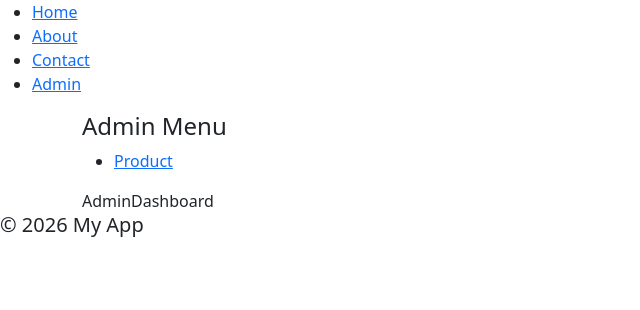
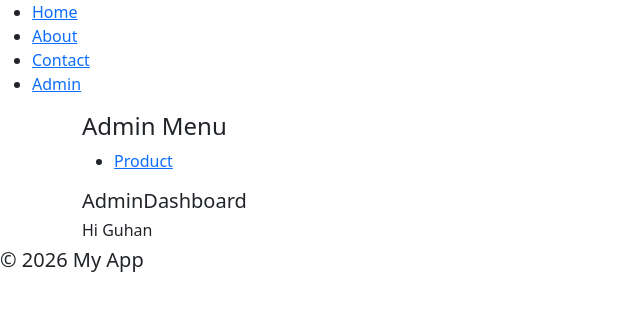
Before and after one commit to guhan0000/React-Revision-DI, a React (Vite) app: page /admin in a window 1280 px wide. Shown: the top 310 px of the page, without its empty margins (0-640 px from the left). Built offline with nearby package versions, Linux system fonts and the light colour scheme.

Commit message:
outlet context added

```diff
--- a/src/data-router-api/layout/AdminLayout.jsx
+++ b/src/data-router-api/layout/AdminLayout.jsx
@@ -1,6 +1,6 @@
 import React from "react";
 import { Link, Outlet } from "react-router-dom";
-
+const user = { userName: "Guhan", role: "admin" };
 const AdminLayout = () => {
   return (
     <div className="container">
@@ -13,7 +13,7 @@ const AdminLayout = () => {
         </ul>
       </aside>
       <main>
-        <Outlet />
+        <Outlet context={user} />
       </main>
     </div>
   );
--- a/src/data-router-api/pages/AdminDashboard.jsx
+++ b/src/data-router-api/pages/AdminDashboard.jsx
@@ -1,7 +1,14 @@
 import React from "react";
+import { useOutletContext } from "react-router-dom";
 
 const AdminDashboard = () => {
-  return <div>AdminDashboard</div>;
+  const user = useOutletContext();
+  return (
+    <div>
+      <h5>AdminDashboard</h5>
+      <h6>Hi {user.userName}</h6>
+    </div>
+  );
 };
 
 export default AdminDashboard;
```
